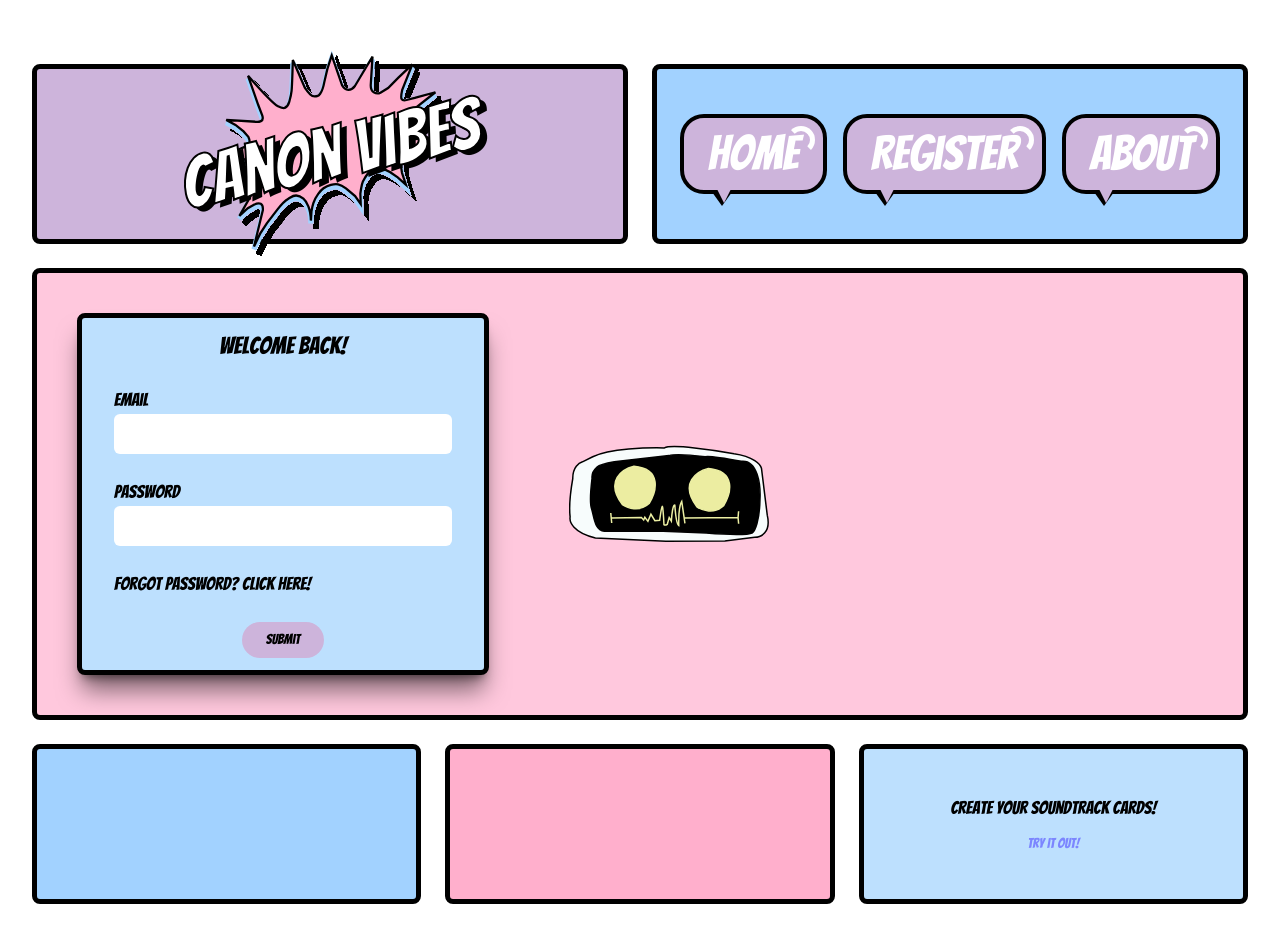
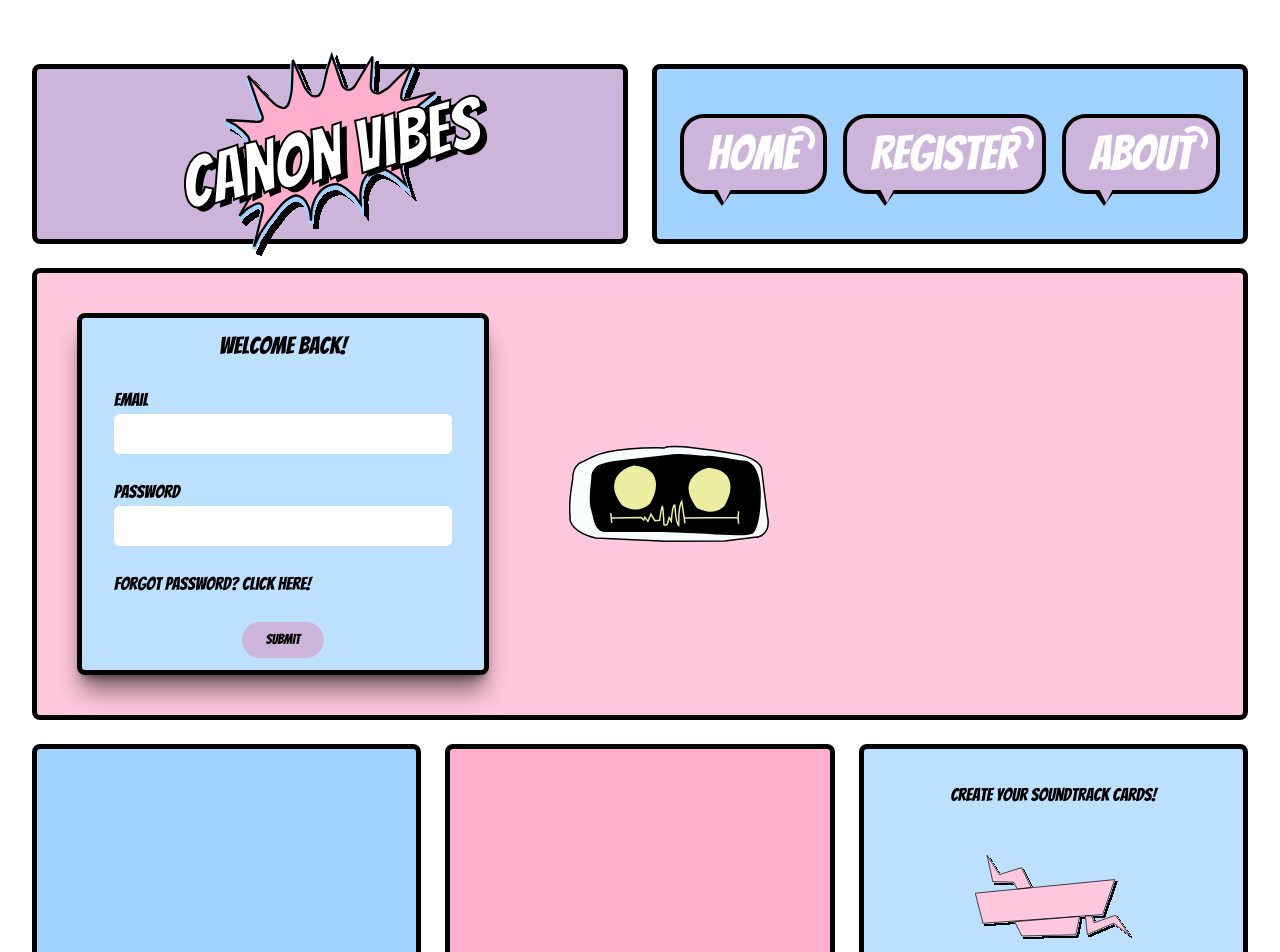
Before and after one commit to Rinna-codes/canon-vibes, a React (Vite) app in the folder client/: page /login in a window 1280 px wide. Shown: the top 952 px of the page. Built offline with nearby package versions, Linux system fonts and the light colour scheme.

Commit message:
task: added the text background as a svg and placed under assets.

```diff
--- a/client/src/pages/LoginPage.jsx
+++ b/client/src/pages/LoginPage.jsx
@@ -2,7 +2,9 @@ import React, {useState} from 'react';
 import { useNavigate, Link} from 'react-router-dom';
 import canonBurst from '../assets/canon-vibes-burst.svg';
 import herbie from '../assets/herbie.svg';
+import background1 from '../assets/canon-vibes-bg1.svg';
 import SpeechBubble from '../components/SpeechBubble.jsx';
+
 
 const LoginPage = () => {
     // 1) make two state variable with email and password
@@ -68,6 +70,8 @@ const LoginPage = () => {
 
     const comicActions = {
         titleBurst: 'absolute inset-0 h-full w-full scale-125 object-contain',
+        backgroundText1: 'overflow-hidden inset-95 scale-50'
+
     };
 
     return (
@@ -77,9 +81,9 @@ const LoginPage = () => {
 
                     {/* top left panel, title of web application */}
                     <div className={comicPanels.topLeftPanel}>
-                    <img src={canonBurst} alt="" className={comicActions.titleBurst}/>
-                    <p className={comicWording.appTitle}>
-                        Canon Vibes</p>
+                        <img src={canonBurst} alt="" className={comicActions.titleBurst}/>
+                        <p className={comicWording.appTitle}>
+                            Canon Vibes</p>
                     </div>
 
                     {/* top right panel, navigation links*/}
@@ -151,6 +155,7 @@ const LoginPage = () => {
                     {/* bottom right panel, TBD*/}
                     <div className={comicPanels.bottomrRightPanel}>
                        <p className={comicWording.Labels}>Create your soundtrack cards!</p>
+                       <img src={background1} alt="Background" className={comicActions.backgroundText1}/>
                        <p className="mt-2 text-sm font-comic text-indigo-400">Try it out!</p>
                     </div>
 
```
Also changed, not shown: client/src/assets/canon-vibes-bg1.svg (added).
